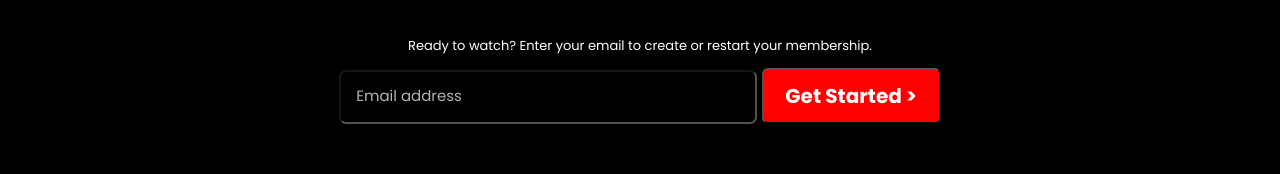
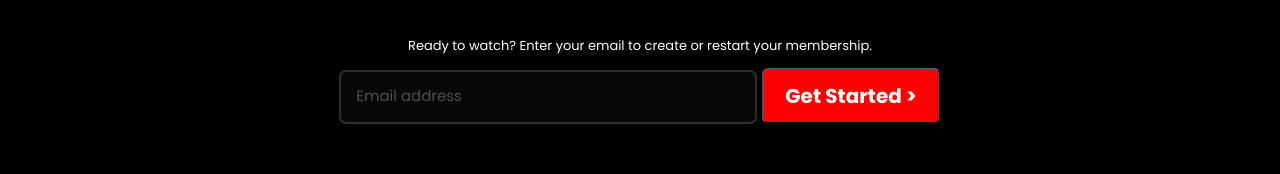
Before and after one commit to SamXop123/Web-UI-Clones, a plain HTML site: page index.html in a window 1280 px wide. Shown: the part 2042-2216 px from the top of the page. Drawn offline with Linux system fonts and the light colour scheme; a web font is replaced by a local one.

Commit message:
Update styles.css

```diff
--- a/styles.css
+++ b/styles.css
@@ -278,6 +278,9 @@ nav button {
 .form-override input {
     width: 30vw;
     border-radius: 7px;
+    background-color: #1e1d1d;
+    opacity: 0.3;
+    border: 2px solid rgb(156, 156, 156);
 }
 
 .form-override button {
@@ -285,9 +288,8 @@ nav button {
     font-weight: 510;
 }
 
-
 .footer {
-    color: rgb(137, 137, 137);
+    color: rgb(152, 152, 152);
     margin-top: 80px;
     width: 80vw;
     display: flex;
```
